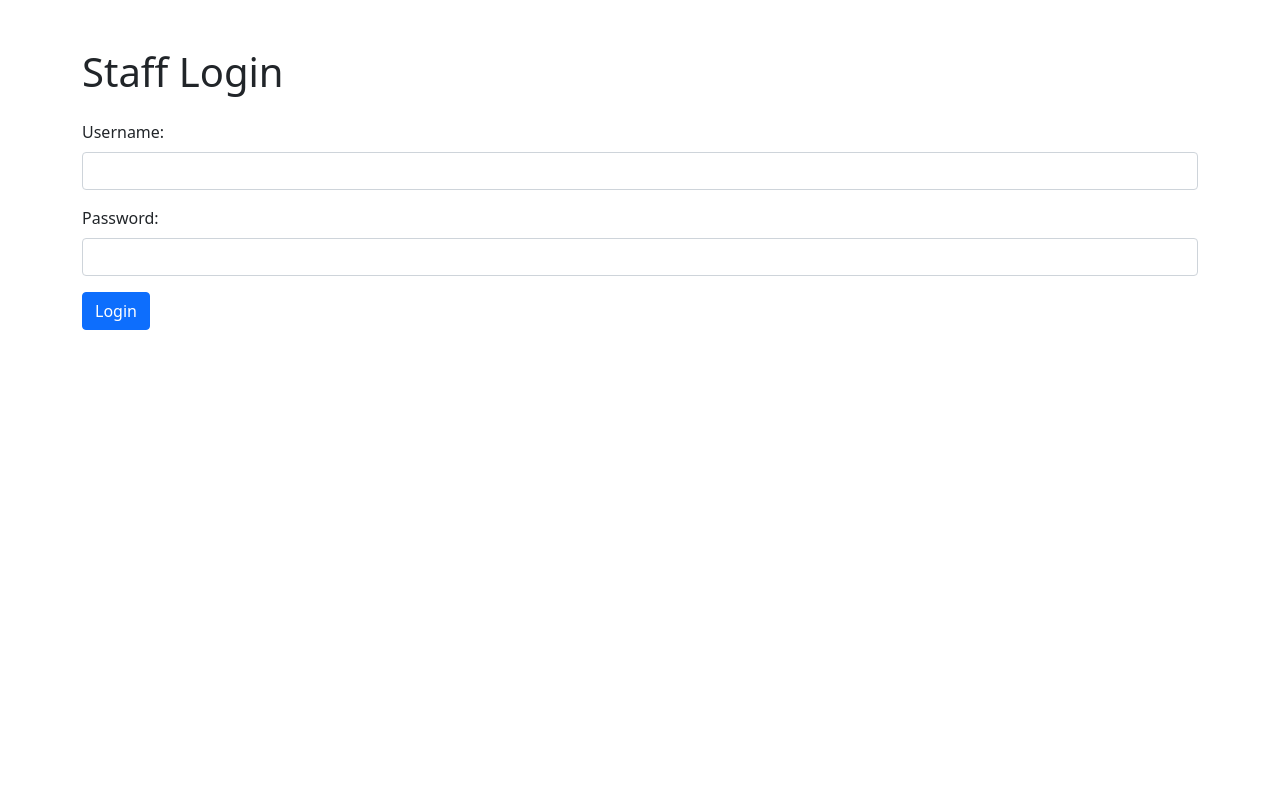
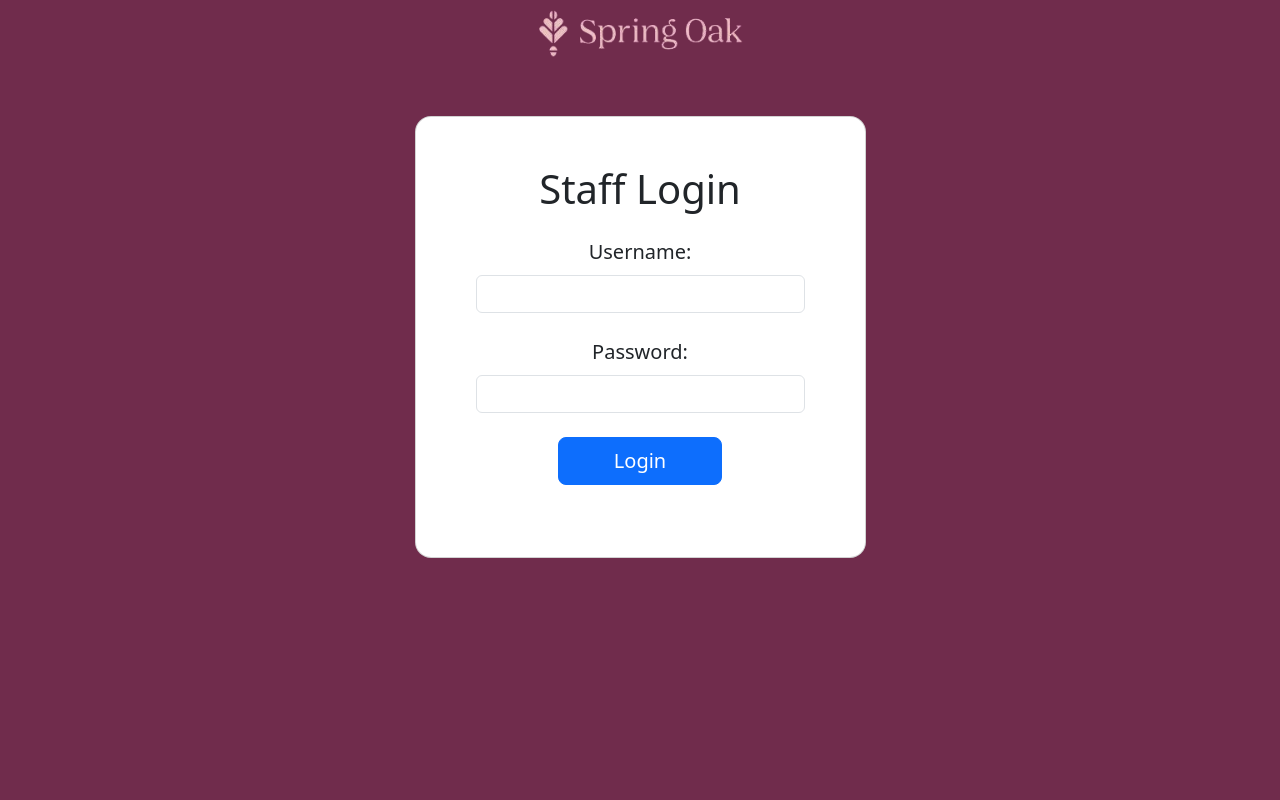
Before and after one commit to thogrebe/SpringOakWebAppGROUPCOMMIT, a Flask app: page / in a window 1280 px wide. Run offline with Flask 3, Linux system fonts and the light colour scheme; some libraries are stand-ins or nearby versions.

Commit message:
Update login.html

```diff
--- a/SpringOakWebApp3.0/templates/login.html
+++ b/SpringOakWebApp3.0/templates/login.html
@@ -1,26 +1,84 @@
 <!DOCTYPE html>
 <html lang="en">
   <head>
-    <meta charset="UTF-8">
-    <meta name="viewport" content="width=device-width, initial-scale=1.0">
+    <meta charset="UTF-8" />
+    <meta name="viewport" content="width=device-width, initial-scale=1.0" />
     <title>Staff Login</title>
-    <link rel="stylesheet" href="https://cdn.jsdelivr.net/npm/bootstrap@5.0.0/dist/css/bootstrap.min.css">
+    <link
+      rel="stylesheet"
+      href="https://cdn.jsdelivr.net/npm/bootstrap@5.0.0/dist/css/bootstrap.min.css"
+    />
+    <link
+      href="https://cdn.jsdelivr.net/npm/bootstrap@5.3.2/dist/css/bootstrap.min.css"
+      rel="stylesheet"
+      integrity="sha384-T3c6CoIi6uLrA9TneNEoa7RxnatzjcDSCmG1MXxSR1GAsXEV/Dwwykc2MPK8M2HN"
+      crossorigin="anonymous"
+    />
+    <style>
+      #banner {
+        display: block;
+        margin-left: auto;
+        margin-right: auto;
+        width: 18%;
+      }
+    </style>
   </head>
+  <section class="vh-100" style="background-color: #702c4c">
+    <img id="banner" src="{{ url_for('static', filename='banner.png') }}" />
     <body>
+      <div class="container py-5 h-73">
+        <div class="row d-flex justify-content-center align-items-center h-100">
+          <div class="col-12 col-md-8 col-lg-6 col-xl-5">
+            <div class="card shadow-2-strong" style="border-radius: 1rem">
+              <div class="card-body p-5 text-center">
+                <h1 class="mb-3">Staff Login</h1>
                 <div class="container">
-        <h1 class="mt-5">Staff Login</h1>
                   <form action="/" method="post" class="mt-4">
-            <div class="mb-3">
-                <label for="username" class="form-label">Username:</label>
-                <input type="text" id="username" name="username" class="form-control" required>
+                    <div class="form-outline mb-4">
+                      <label for="username" class="form-label fs-5"
+                        >Username:</label
+                      >
+                      <input
+                        type="text"
+                        id="username"
+                        name="username"
+                        class="form-control"
+                        required
+                      />
                     </div>
-            <div class="mb-3">
-                <label for="password" class="form-label">Password:</label>
-                <input type="password" id="password" name="password" class="form-control" required>
+                    <div class="form-outline mb-4">
+                      <label for="password" class="form-label fs-5"
+                        >Password:</label
+                      >
+                      <input
+                        type="password"
+                        id="password"
+                        name="password"
+                        class="form-control"
+                        required
+                      />
                     </div>
-            <button type="submit" class="btn btn-primary">Login</button>
+                    <div class="form-outline mb-4 d-grid gap-2 col-6 mx-auto">
+                      <button
+                        type="submit"
+                        class="btn btn-primary btn-lg btn text-nowrap"
+                      >
+                        Login
+                      </button>
+                    </div>
                   </form>
+                  {% if incorrect_login %}
+                  <div class="alert alert-danger" role="alert">
+                    Incorrect Login. Please Try Again
+                  </div>
+                  {% endif %}
                 </div>
                 <script src="{{ url_for('static', filename='bootstrap.bundle.min.js') }}"></script>
+              </div>
+            </div>
+          </div>
+        </div>
+      </div>
     </body>
+  </section>
 </html>
```
Lines whose indentation alone changed are shown as unchanged.
